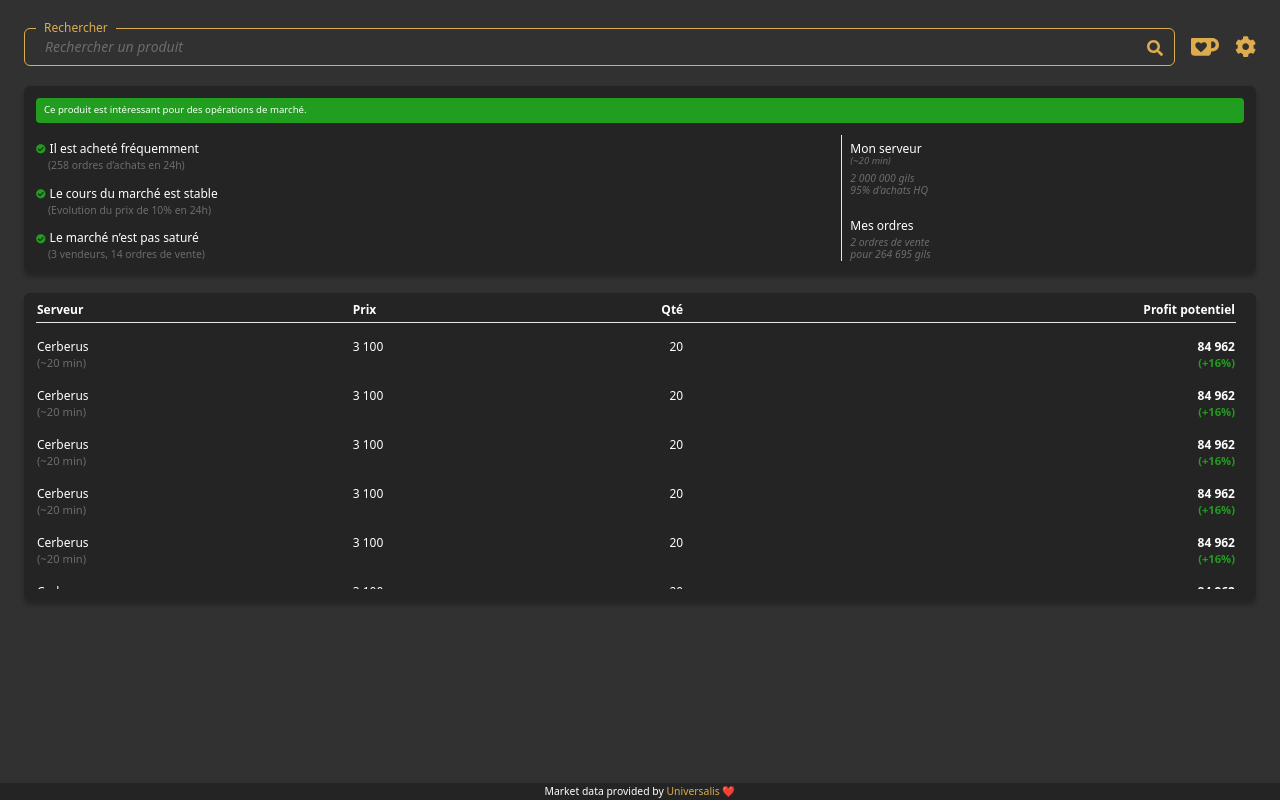
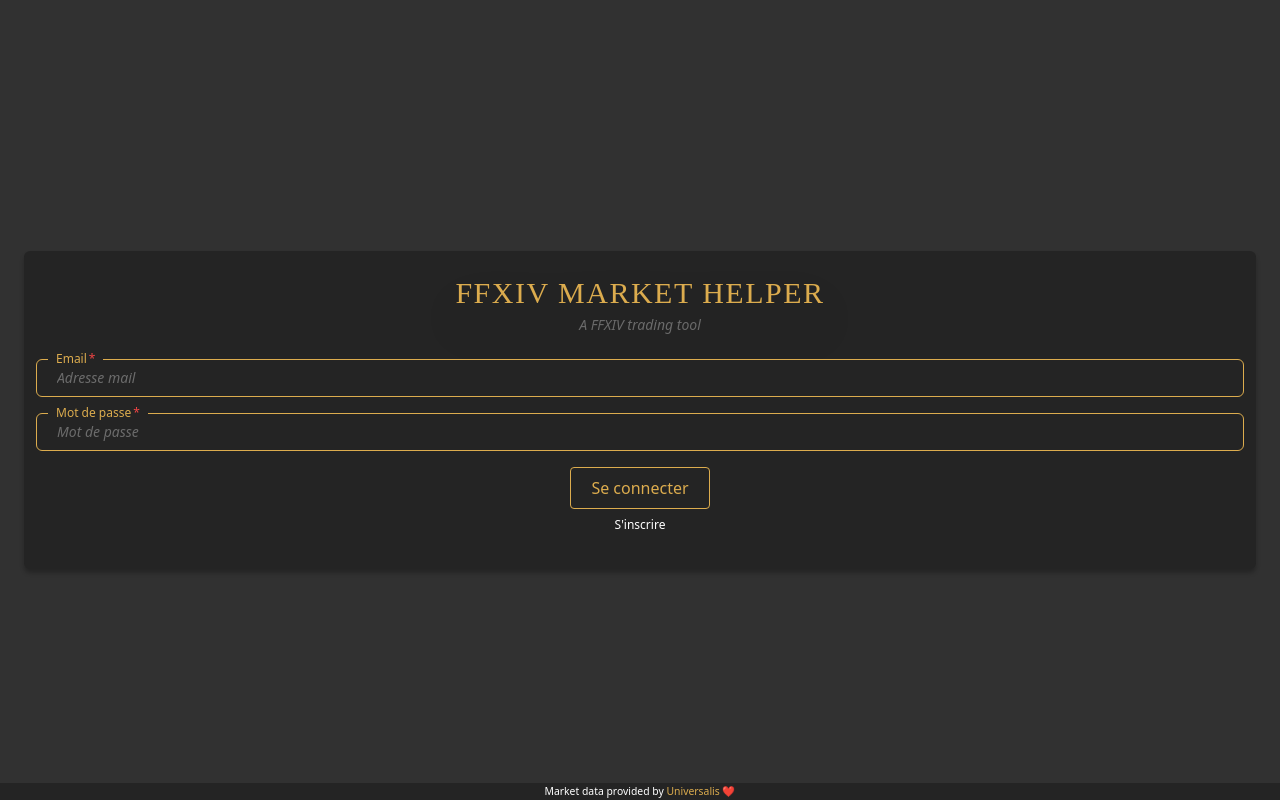
Before and after one commit to louisledoux/ffxiv-market-helper, a React (Vite) app in the folder packages/tauri-client/: page /login in a window 1280 px wide. Built offline with nearby package versions, Linux system fonts and the light colour scheme; no server answers.

Commit message:
feat: add login system

```diff
--- a/packages/tauri-client/src/components/inputs/Input.tsx
+++ b/packages/tauri-client/src/components/inputs/Input.tsx
@@ -9,9 +9,11 @@
   register: UseFormRegister<FieldValues>;
   name: string;
   type: InputType;
+  error?: string | null;
+  id: string;
   required: boolean;
-  error: string;
-  id: string;
+  dark?: boolean | null;
+  search?: boolean | null;
 }
 
 function Input({
@@ -23,33 +25,45 @@
   required,
   id,
   error,
+  dark,
+  search,
 }: IProps) {
   return (
     <label htmlFor={id} className="relative flex flex-col w-full">
       <span className={`
         ${required ? "after:content-['*'] after:ml-0.5 after:text-red-500" : ''} text-xs
-        absolute px-2 text-primary bg-lightBackground -top-2 left-3
+        ${dark ? 'bg-darkBackground' : 'bg-lightBackground'}
+        absolute px-2 text-primary -top-2 left-3
       `}
       >
         {label}
       </span>
+      {search && (
       <FontAwesomeIcon
         className="text-primary absolute inset-y-3 right-3"
         icon={['fas', 'search']}
       />
+      )}
       <input
         id={id}
         type={type}
         placeholder={placeholder}
         {...register(name, { required })}
-        className="
-          peer bg-lightBackground border rounded-md focus:outline-none py-2 pl-5 pr-8
+        className={`
+          ${dark ? 'bg-darkBackground' : 'bg-lightBackground'}
+          peer border rounded-md focus:outline-none py-2 pl-5 pr-8
           border-primary text-sm placeholder:italic placeholder:text-neutralGrey
-        "
+        `}
       />
       <p className="invisible peer-invalid:visible text-red text-xs">{error}</p>
     </label>
   );
 }
 
+Input.defaultProps = {
+  error: null,
+  dark: false,
+  search: false,
+};
+
 export { Input };
--- a/packages/tauri-client/src/containers/Layout.tsx
+++ b/packages/tauri-client/src/containers/Layout.tsx
@@ -1,10 +1,13 @@
 import { Outlet } from 'react-router-dom';
+import { Navbar } from '../components/navigation/Navbar';
 
 function Layout() {
   return (
     <>
-      Layout
-      <Outlet />
+      <Navbar />
+      <div className="mt-8">
+        <Outlet />
+      </div>
     </>
   );
 }
--- a/packages/tauri-client/src/index.css
+++ b/packages/tauri-client/src/index.css
@@ -19,3 +19,8 @@
     }
   }
 }
+
+@font-face {
+  font-family: final-fantasy;
+  src: url(./assets/fonts/finalf.ttf);
+}
--- a/packages/tauri-client/src/routes/Routes.tsx
+++ b/packages/tauri-client/src/routes/Routes.tsx
@@ -1,4 +1,4 @@
-import { Route, Routes as Switch } from 'react-router-dom';
+import { Route, Routes as Switch, useLocation } from 'react-router-dom';
 import { Alerts } from '../views/Alerts';
 import { Layout } from '../containers/Layout';
 import { PrivateRoute } from './PrivateRoute';
@@ -9,6 +9,7 @@
 import { ResetPassword } from '../views/auth/ResetPassword';
 
 function Routes() {
+  const location = useLocation();
   return (
     <Switch>
       <Route path="" element={<PrivateRoute />}>
--- a/packages/tauri-client/src/routes/UnauthenticatedRoute.tsx
+++ b/packages/tauri-client/src/routes/UnauthenticatedRoute.tsx
@@ -5,7 +5,7 @@
 function UnauthenticatedRoute() {
   const { isLoggedIn, loading } = useGetUserData();
   if (loading) { return (<>Loading...</>); }
-  return isLoggedIn ? <Navigate to={RoutesEnum.LOGIN} /> : <Outlet />;
+  return isLoggedIn ? <Navigate to={RoutesEnum.ALERTS} /> : <Outlet />;
 }
 
 export { UnauthenticatedRoute };
--- a/packages/tauri-client/src/views/Alerts.tsx
+++ b/packages/tauri-client/src/views/Alerts.tsx
@@ -12,14 +12,14 @@
 };
 
 function Alerts() {
+  // TODO: create the dynamic alert CRUD linking with backend here!
   return (
-    // TODO: move the margin div into the Layout component once the auth logic is done
-    <div className="mt-8">
+    <>
       <AlertHeader />
       <AlertCard alert={alert} />
       <AlertCard alert={alert} />
       <AlertCard alert={alert} />
-    </div>
+    </>
   );
 }
 
--- a/packages/tauri-client/src/views/auth/Login.tsx
+++ b/packages/tauri-client/src/views/auth/Login.tsx
@@ -1,14 +1,81 @@
+import { useForm } from 'react-hook-form';
+import { useNavigate } from 'react-router-dom';
+import { useLogin } from '../../api/hooks/useLogin';
+import { Card } from '../../components/common/Card';
 import { Disclaimer } from '../../components/common/Disclaimer';
-import { MarketHelper } from '../../components/market-helper/MarketHelper';
-import { Navbar } from '../../components/navigation/Navbar';
-import { ItemTable } from '../../components/table/ItemTable';
+import { Input } from '../../components/inputs/Input';
+import { RoutesEnum } from '../../routes/Routes.enum';
 
 function Login() {
+  const navigate = useNavigate();
+  const { handleSubmit, register } = useForm();
+  const [submitLogin] = useLogin({
+    onCompleted: () => {
+      navigate(RoutesEnum.ALERTS);
+    },
+  });
+
+  const onSubmit = (values: any) => {
+    submitLogin({
+      variables: {
+        ...values,
+        email: values.email.trim(),
+      },
+    });
+  };
+
   return (
     <>
-      <Navbar />
-      <MarketHelper />
-      <ItemTable />
+      <div className="flex flex-col h-screen justify-center space-y-8">
+        <Card>
+          <div className="flex flex-col pt-4 pb-6">
+            <div className="
+        font-fantasy text-3xl text-center text-primary tracking-wider
+        drop-shadow-2xl mb-1"
+            >
+              FFXIV MARKET HELPER
+            </div>
+            <div className="text-center text-sm mb-6 text-neutralGrey italic">
+              A FFXIV trading tool
+            </div>
+            <form
+              onSubmit={handleSubmit(onSubmit)}
+              action="login"
+              className="space-y-4"
+            >
+              <Input
+                label="Email"
+                placeholder="Adresse mail"
+                register={register}
+                name="email"
+                type="email"
+                required
+                id="email"
+                dark
+              />
+              <Input
+                label="Mot de passe"
+                placeholder="Mot de passe"
+                register={register}
+                name="password"
+                type="password"
+                required
+                id="password"
+                dark
+              />
+              <div className="flex justify-center w-full mt-6">
+                <button
+                  type="submit"
+                  className="border-primary text-primary border px-5 py-2 rounded"
+                >
+                  Se connecter
+                </button>
+              </div>
+            </form>
+            <span className="text-xs mt-2 text-center">S&apos;inscrire</span>
+          </div>
+        </Card>
+      </div>
       <Disclaimer />
     </>
   );
--- a/packages/tauri-client/tailwind.config.js
+++ b/packages/tauri-client/tailwind.config.js
@@ -18,6 +18,9 @@
         small: ['0.65rem', '0.8rem'],
         tiny: ['0.7rem', 'O.85rem'],
       },
+      fontFamily: {
+        fantasy: ['final-fantasy', 'serif'],
+      },
     },
   },
   plugins: [],
```
Also changed, not shown: packages/tauri-client/src/assets/fonts/finalf.ttf (added).
